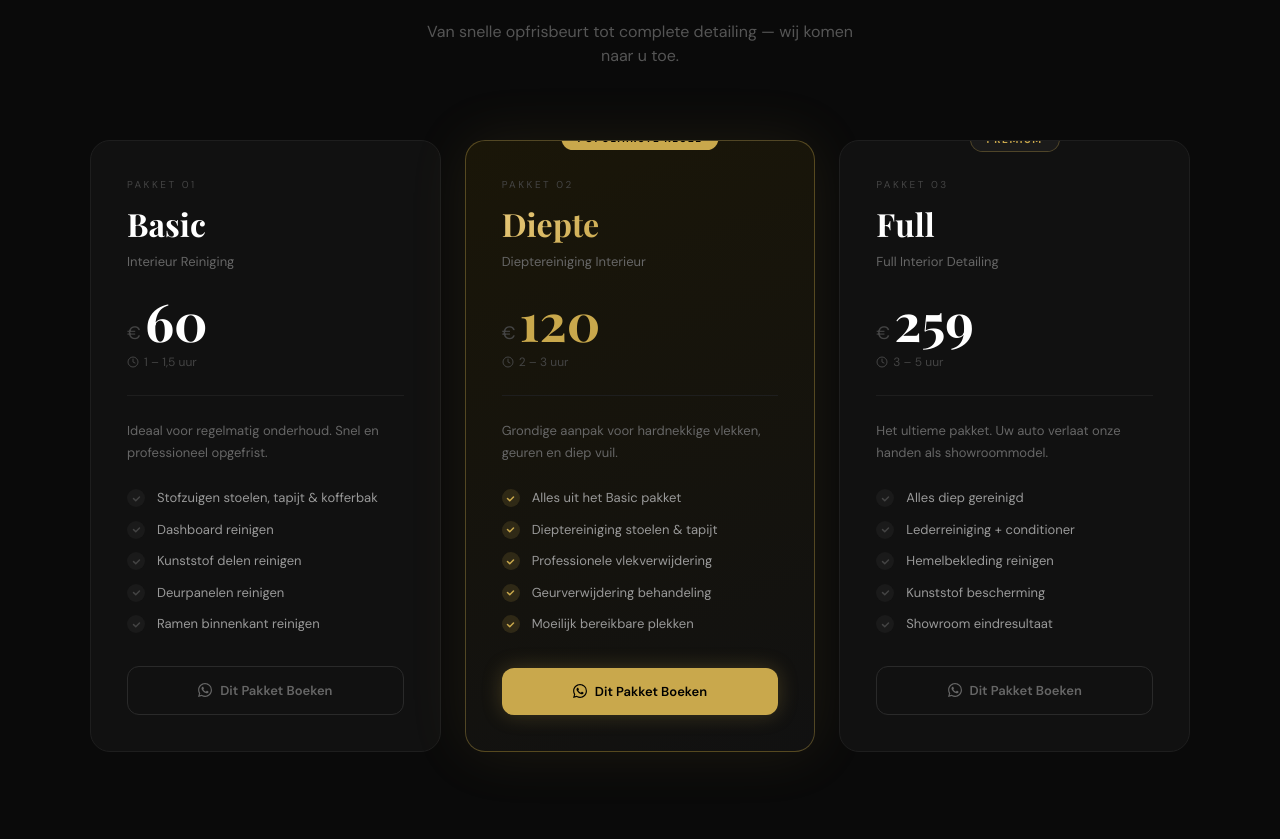
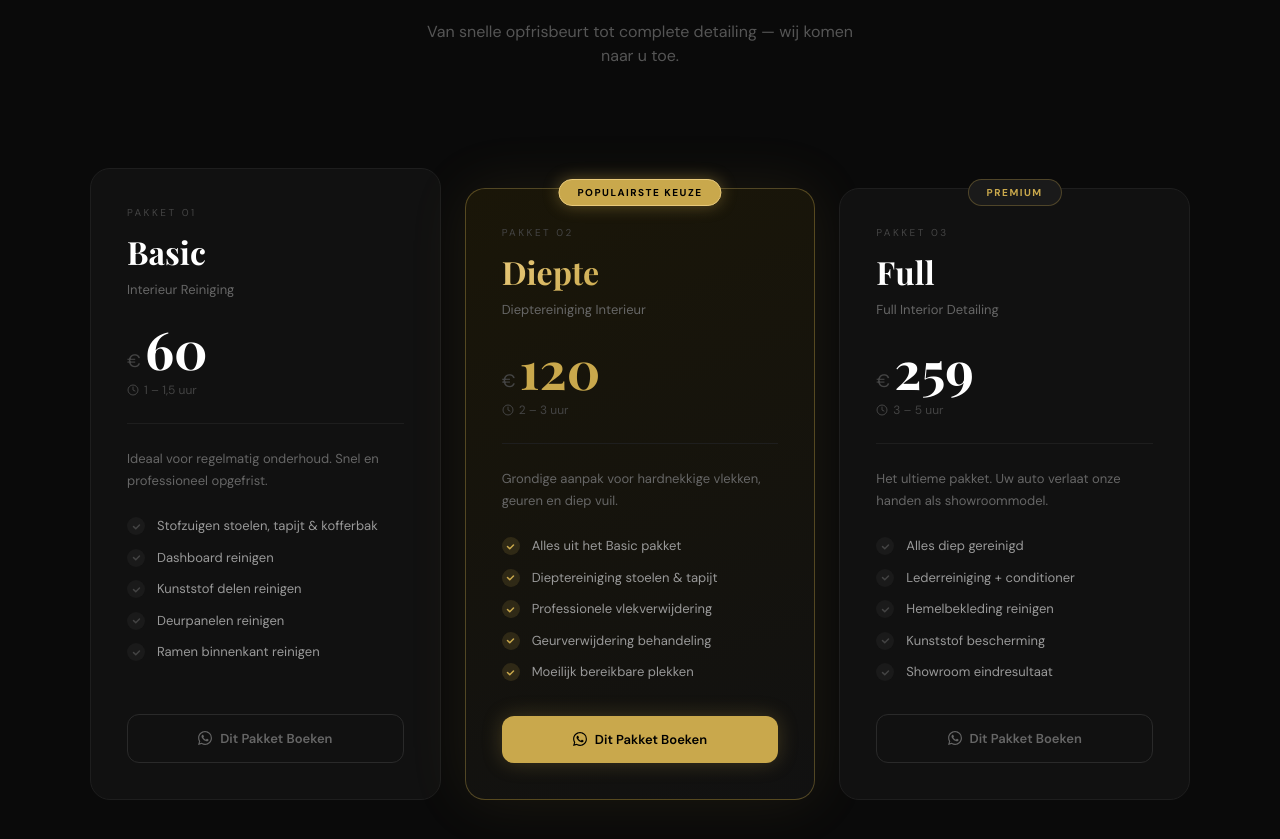
Before and after one commit to lucarmg/intor-detailing, a Next.js app: page / in a window 1280 px wide. Shown: the part 1140-1979 px from the top of the page. Built offline with nearby package versions, Linux system fonts and the light colour scheme; a web font is replaced by a local one.

Commit message:
Bugfixes

```diff
--- a/components/Services.tsx
+++ b/components/Services.tsx
@@ -83,7 +83,7 @@ export default function Services() {
         </div>
 
         {/* Cards */}
-        <div style={{ display: "grid", gridTemplateColumns: "repeat(auto-fit, minmax(300px, 1fr))", gap: 24, alignItems: "stretch" }}>
+        <div style={{ display: "grid", gridTemplateColumns: "repeat(auto-fit, minmax(300px, 1fr))", gap: 24, alignItems: "stretch", paddingTop: 28 }}>
           {services.map((s) => (
             <ServiceCard key={s.id} service={s} />
           ))}
@@ -113,9 +113,9 @@ function ServiceCard({ service: s }: { service: typeof services[0] }) {
           ? "1px solid rgba(201,168,76,0.35)"
           : "1px solid #1e1e1e",
         boxShadow: s.highlight ? "0 0 60px rgba(201,168,76,0.1)" : "none",
-        overflow: "hidden",
         transition: "transform 0.4s ease, box-shadow 0.4s ease, border-color 0.4s ease",
         transform: hovered ? "translateY(-6px)" : "translateY(0)",
+        marginTop: s.badge ? 20 : 0,
       }}
     >
       {/* Background image on hover */}
@@ -163,23 +163,24 @@ function ServiceCard({ service: s }: { service: typeof services[0] }) {
       {/* All content sits above image */}
       <div style={{ position: "relative", zIndex: 2, display: "flex", flexDirection: "column", flex: 1 }}>
 
-        {/* Badge */}
+        {/* Badge — floats above the card top edge */}
         {s.badge && (
           <div style={{
             position: "absolute",
-            top: -50,
+            top: -46,
             left: "50%",
             transform: "translateX(-50%)",
-            padding: "4px 16px",
+            padding: "5px 18px",
             borderRadius: 999,
             background: s.highlight ? "#c9a84c" : "#1a1a1a",
             color: s.highlight ? "#000" : "#c9a84c",
-            border: s.highlight ? "none" : "1px solid rgba(201,168,76,0.3)",
+            border: s.highlight ? "1px solid #e8c97a" : "1px solid rgba(201,168,76,0.3)",
             fontSize: 10,
             fontWeight: 700,
             letterSpacing: "0.15em",
             textTransform: "uppercase" as const,
             whiteSpace: "nowrap" as const,
+            boxShadow: s.highlight ? "0 0 16px rgba(201,168,76,0.4)" : "none",
           }}>
             {s.badge}
           </div>
```
